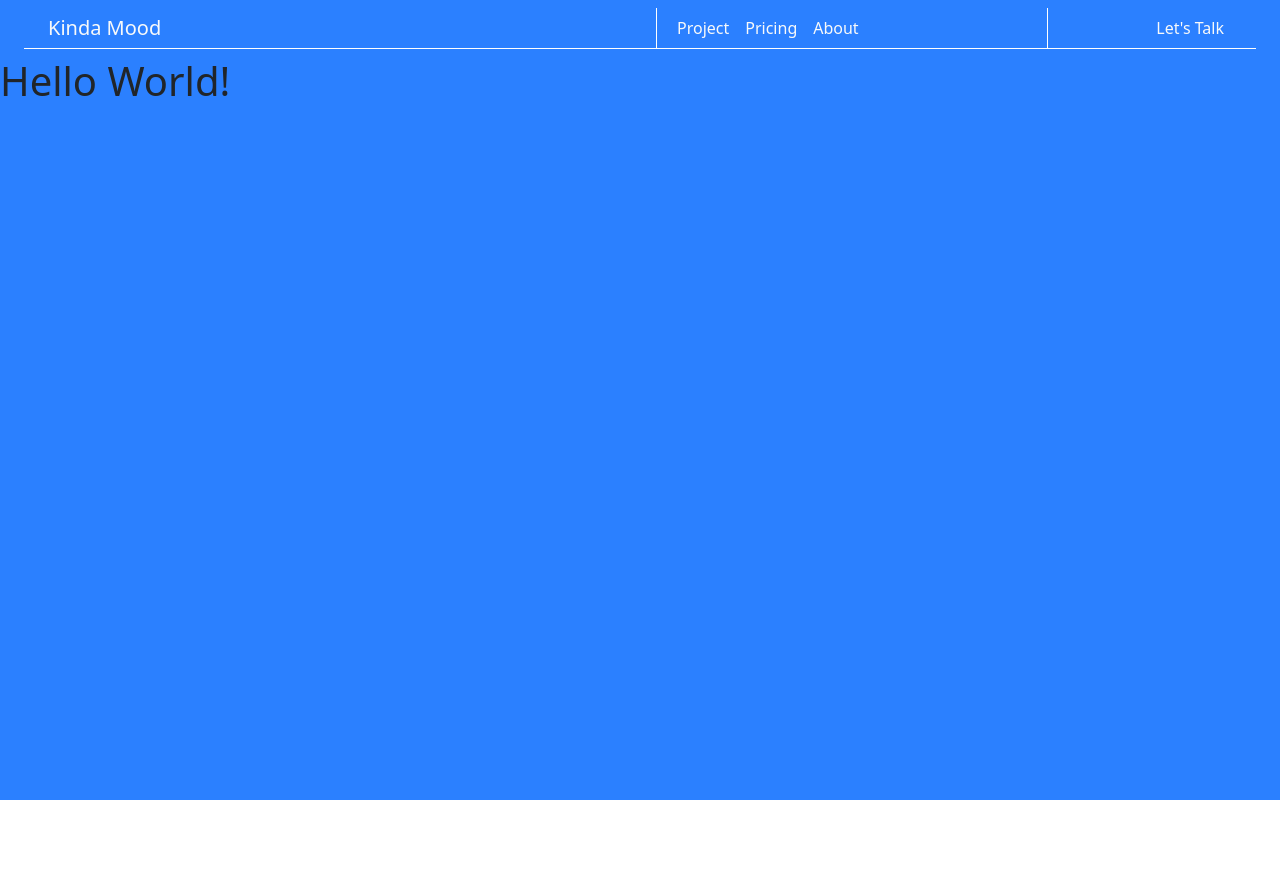
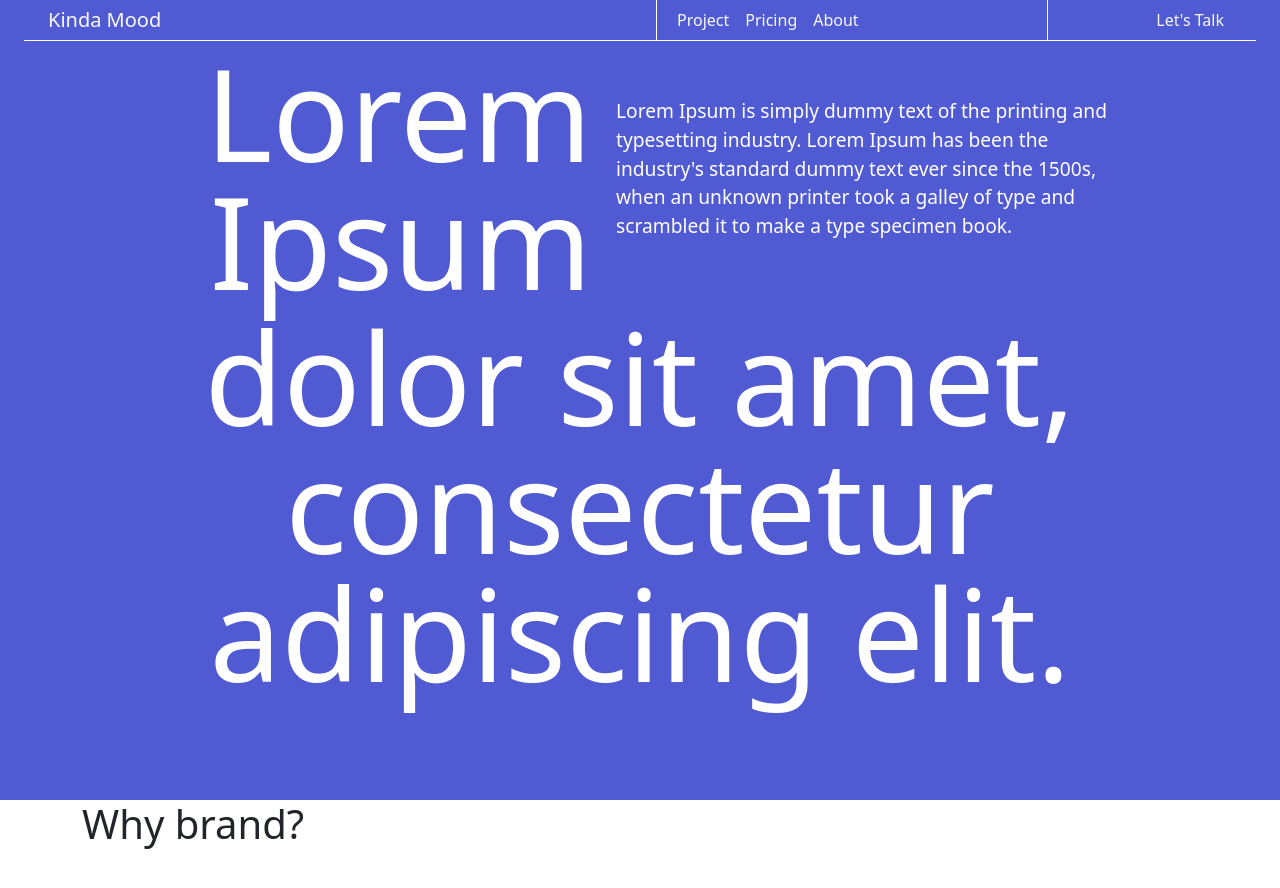
Before and after one commit to biandamara/portfolio-kinda-mood, a React (Create React App) app: page / in a window 1280 px wide. Shown: the top 888 px of the page. Before the commit the page ends 800 px from the top, so only its background shows below. Built offline with nearby package versions, Linux system fonts and the light colour scheme.

Commit message:
first commit

```diff
--- a/src/Assets/Styles/Home.module.css
+++ b/src/Assets/Styles/Home.module.css
@@ -1,5 +1,20 @@
-.home {
-  background-color: #2b80ff;
+.header {
+  background-color: rgb(80, 90, 210);
   height: 100vh;
   width: 100vw;
 }
+
+.brand {
+  background-color: rgb(255, 255, 255);
+  height: 100vh;
+  width: 100vw;
+}
+
+.jumbotron h1 {
+  font-size: 10vw;
+  line-height: 1;
+}
+
+.jumbotron p {
+  font-size: 1.5vw;
+}
--- a/src/Components/Navigation.jsx
+++ b/src/Components/Navigation.jsx
@@ -3,7 +3,7 @@ import React from "react";
 function Navigation() {
   return (
     <div className="mx-4">
-      <nav className="navbar navbar-expand-lg bg-body-tertiary d-flex justify-content-center">
+      <nav className="navbar navbar-expand-lg bg-body-tertiary d-flex justify-content-center pt-0">
         <div className="container-fluid row border-bottom border-white">
           {/* logo brand - start */}
           <a className="navbar-brand col-6 text-light" href="/">
--- a/src/Pages/Home.jsx
+++ b/src/Pages/Home.jsx
@@ -8,12 +8,40 @@ import style from "../Assets/Styles/Home.module.css";
 
 function Home() {
   return (
-    <div className={`${style.home}`}>
+    <body>
       {/* Header - start */}
-      <Navigation />
+      <div className={`${style.header}`}>
+        {/* navigation - start */}
+        <Navigation />
+        {/* navigation - end */}
+
+        {/* jumbotron - start */}
+        <div className={`container ${style.jumbotron}`}>
+          <div className="clearfix text-white">
+            <p className="col-md-6 float-md-end m-ms-1 mx-md-4 mt-md-5 pe-md-5 pe-sm-0 ">
+              Lorem Ipsum is simply dummy text of the printing and typesetting
+              industry. Lorem Ipsum has been the industry's standard dummy text
+              ever since the 1500s, when an unknown printer took a galley of
+              type and scrambled it to make a type specimen book.
+            </p>
+            <h1 className="col text-end">Lorem Ipsum</h1>
+            <h1 className="col text-center">
+              dolor sit amet, consectetur adipiscing elit.
+            </h1>
+          </div>
+        </div>
+        {/* jumbotron - end */}
+      </div>
       {/* Header - end */}
-      <h1>Hello World!</h1>
-    </div>
+
+      {/* content - brand - start */}
+      <div className={`${style.brand}`}>
+        <div className="container">
+          <h1>Why brand?</h1>
+        </div>
+      </div>
+      {/* content - brand - end */}
+    </body>
   );
 }
 
```
